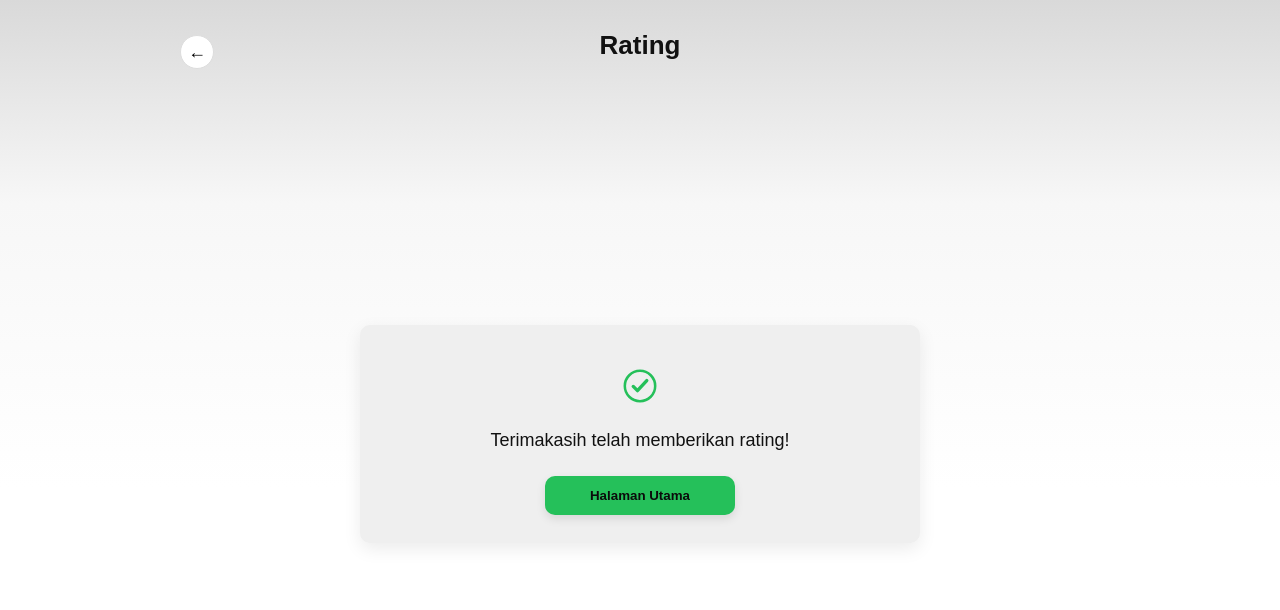
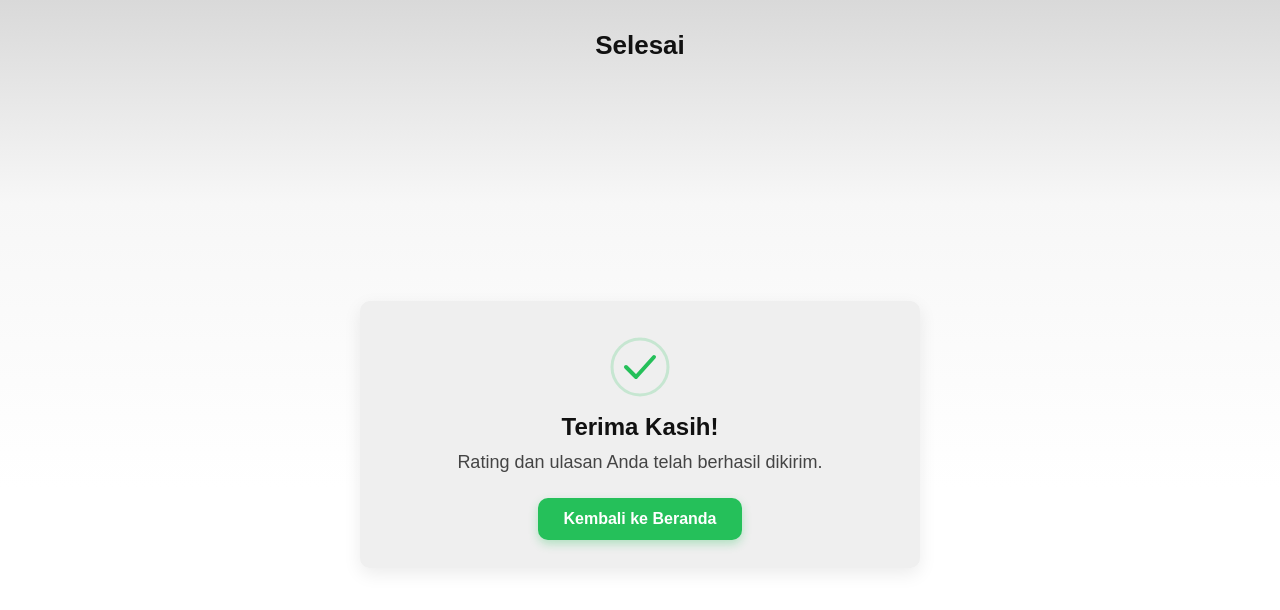
Before and after one commit to rzkaana-zip/photohunt, a plain HTML site: page info-rating.html in a window 1280 px wide. Drawn offline with Linux system fonts and the light colour scheme.

Commit message:
frontend

```diff
--- a/info-rating.html
+++ b/info-rating.html
@@ -3,137 +3,125 @@
 <head>
   <meta charset="UTF-8" />
   <meta name="viewport" content="width=device-width, initial-scale=1.0"/>
-  <title>Rating - Sukses</title>
+  <title>Rating - Terkirim</title>
   <style>
-    *{ box-sizing:border-box; font-family: Arial, Helvetica, sans-serif; }
-    body{
-      margin:0;
-      min-height:100vh;
+    * { box-sizing: border-box; font-family: Arial, Helvetica, sans-serif; }
+    body {
+      margin: 0;
+      min-height: 100vh;
       background: linear-gradient(#d9d9d9 0%, #f7f7f7 25%, #ffffff 60%);
-      display:flex;
-      justify-content:center;
-      padding:24px;
-      color:#111;
+      display: flex;
+      justify-content: center;
+      padding: 24px;
+      color: #111;
     }
 
-    .page{
-      width:min(920px, 100%);
+    .page { width: min(920px, 100%); }
+
+    .topbar {
+      position: relative;
+      display: flex;
+      align-items: center;
+      justify-content: center;
+      padding: 6px 0 18px;
     }
 
-    .topbar{
-      position:relative;
-      display:flex;
-      align-items:center;
-      justify-content:center;
-      padding:6px 0 18px;
-    }
+    h1 { margin: 0; font-size: 26px; font-weight: 700; }
 
-    .back{
-      position:absolute;
-      left:0;
-      top:50%;
-      transform: translateY(-50%);
-      width:34px;
-      height:34px;
-      border-radius:50%;
-      border:1px solid #ddd;
-      background:#fff;
-      cursor:pointer;
-      display:grid;
-      place-items:center;
-    }
-    .back span{ font-size:18px; line-height:1; }
-
-    h1{
-      margin:0;
-      font-size: 26px;
-      font-weight: 700;
-    }
-
-    .center{
-      display:flex;
-      align-items:center;
-      justify-content:center;
+    .center {
+      display: flex;
+      align-items: center;
+      justify-content: center;
       min-height: calc(100vh - 90px);
     }
 
-    .card{
+    .card {
       width: min(560px, 92%);
-      background:#efefef;
+      background: #efefef;
       border-radius: 10px;
       padding: 34px 24px 28px;
       box-shadow: 0 6px 18px rgba(0,0,0,0.08);
-      text-align:center;
+      text-align: center;
+      animation: popIn 0.4s cubic-bezier(0.175, 0.885, 0.32, 1.275);
     }
 
-    .check-wrap{
-      display:flex;
-      justify-content:center;
+    @keyframes popIn {
+      from { opacity: 0; transform: scale(0.8); }
+      to { opacity: 1; transform: scale(1); }
+    }
+
+    .check-wrap {
+      display: flex;
+      justify-content: center;
       margin-bottom: 14px;
     }
 
-    .msg{
-      margin: 0 0 22px;
-      font-size: 18px;
-      line-height: 1.5;
+    .checkmark-path {
+      stroke-dasharray: 100;
+      stroke-dashoffset: 100;
+      animation: drawCheck 0.6s 0.3s forwards ease-out;
     }
 
-    .btn{
-      border:none;
-      background:#25c05a;
-      color:#0b0b0b;
+    @keyframes drawCheck {
+      to { stroke-dashoffset: 0; }
+    }
+
+    .msg { margin: 0 0 22px; font-size: 18px; line-height: 1.5; color: #444; }
+
+    .btn {
+      border: none;
+      background: #25c05a;
+      color: #fff;
       font-weight: 700;
       padding: 12px 26px;
       border-radius: 10px;
-      cursor:pointer;
+      cursor: pointer;
       min-width: 190px;
-      box-shadow: 0 4px 10px rgba(0,0,0,0.10);
+      font-size: 16px;
+      box-shadow: 0 4px 10px rgba(37, 192, 90, 0.3);
+      transition: transform 0.1s;
     }
-    .btn:active{ transform: scale(0.99); }
+    .btn:active { transform: scale(0.96); }
 
     @media (max-width:600px){
-      h1{ font-size:22px; }
-      .msg{ font-size:16px; }
-      .card{ padding: 28px 18px 22px; }
+      h1 { font-size: 22px; }
+      .msg { font-size: 16px; }
+      .card { padding: 28px 18px 22px; }
     }
   </style>
 </head>
 <body>
   <div class="page">
     <div class="topbar">
-      <button class="back" type="button" aria-label="Kembali" onclick="history.back()">
-        <span>&larr;</span>
-      </button>
-      <h1>Rating</h1>
+      <h1>Selesai</h1>
     </div>
 
     <div class="center">
       <div class="card" role="status" aria-live="polite">
         <div class="check-wrap" aria-hidden="true">
-          <!-- Icon cek hijau -->
-          <svg width="54" height="54" viewBox="0 0 64 64">
-            <circle cx="32" cy="32" r="18" fill="none" stroke="#25c05a" stroke-width="3"/>
-            <path d="M24 32.5l5 5 11-12"
+          <svg width="64" height="64" viewBox="0 0 64 64">
+            <circle cx="32" cy="32" r="28" fill="none" stroke="#25c05a" stroke-width="3" opacity="0.2"/>
+            <path class="checkmark-path" d="M18 32 L28 42 L46 22"
                   fill="none" stroke="#25c05a" stroke-width="4"
                   stroke-linecap="round" stroke-linejoin="round"/>
           </svg>
         </div>
 
+        <h2 style="margin:0 0 8px;">Terima Kasih!</h2>
         <p class="msg">
-          Terimakasih telah memberikan rating!
+          Rating dan ulasan Anda telah berhasil dikirim.
         </p>
 
-        <button class="btn" type="button" onclick="goHome()">
-          Halaman Utama
+        <button class="btn" type="button" onclick="finishFlow()">
+          Kembali ke Beranda
         </button>
       </div>
     </div>
   </div>
 
   <script>
-    function goHome(){
-      // GANTI ini sesuai halaman utama kamu (misal: index.html / customer-app.html / dll)
-      window.location.href = "index.html";
+    function finishFlow() {
+      window.location.href = "customer-app.html";
     }
   </script>
 </body>
--- a/js/app-customers.js
+++ b/js/app-customers.js
@@ -83,8 +83,8 @@ const scope = (function () {
         const tabBox = select(".js-tab-photobox");
         const tabStudio = select(".js-tab-photostudio");
 
-        if(tabBox) tabBox.classList.remove("active");
-        if(tabStudio) tabStudio.classList.remove("active");
+        if (tabBox) tabBox.classList.remove("active");
+        if (tabStudio) tabStudio.classList.remove("active");
 
         if (cat === "photobox" && tabBox) tabBox.classList.add("active");
         if (cat === "photostudio" && tabStudio) tabStudio.classList.add("active");
```
Also changed, not shown: js/review.js (+8 -6 lines).
